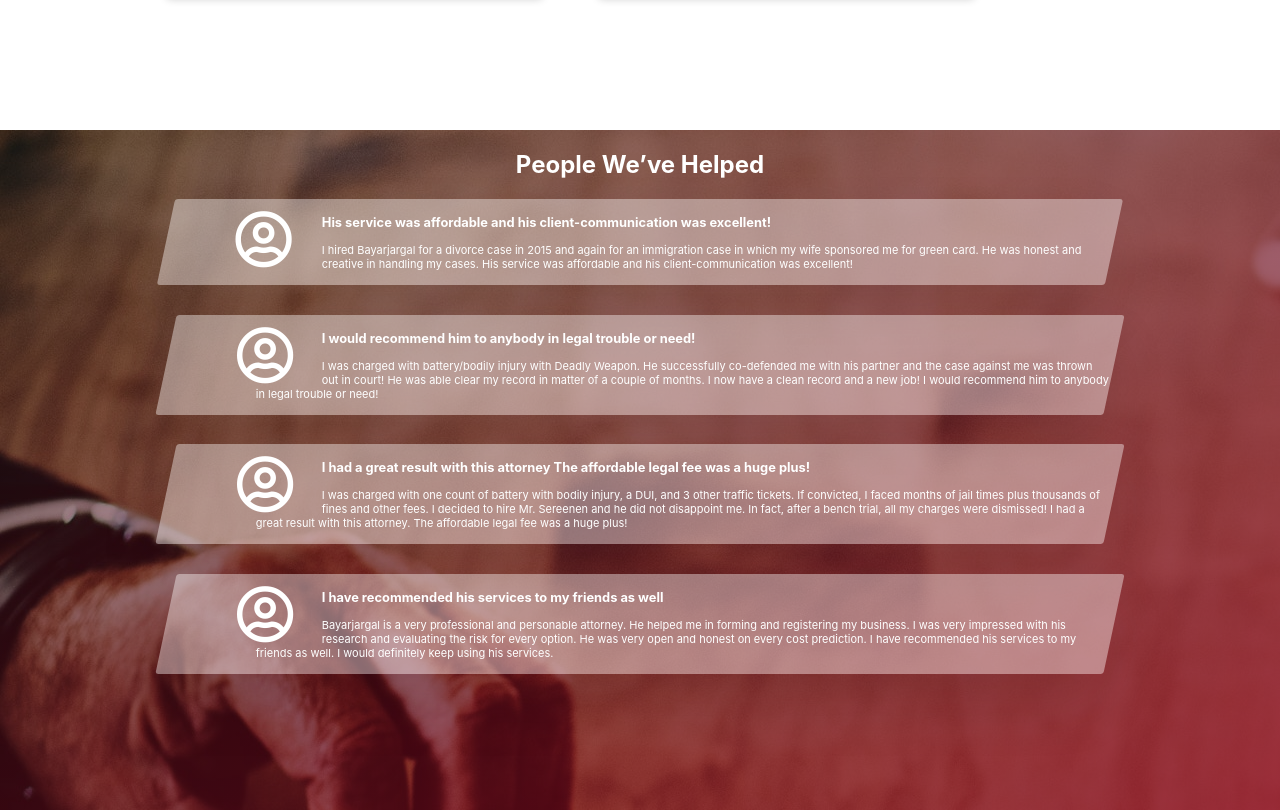
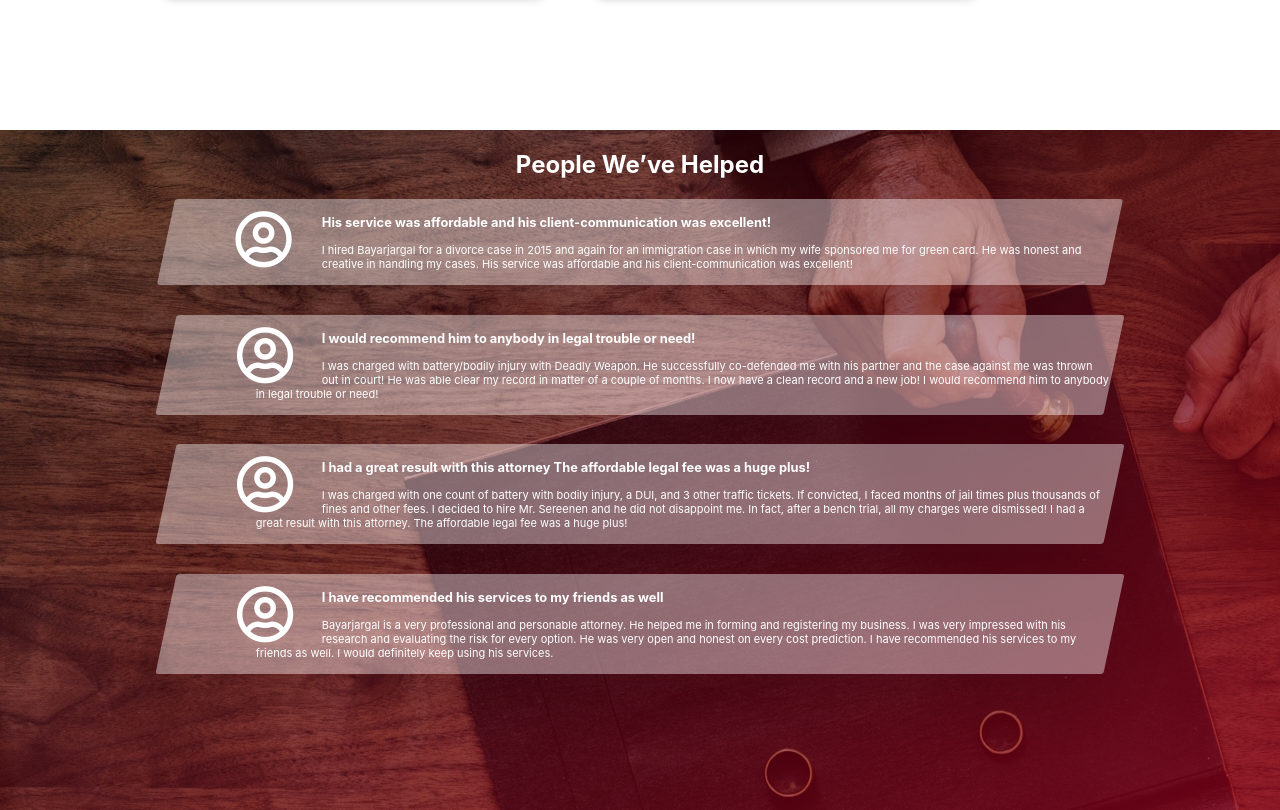
Before and after one commit to relram3/project, a React (Create React App) app: page / in a window 1280 px wide. Shown: the part 3140-3950 px from the top of the page. Built offline with nearby package versions, Linux system fonts and the light colour scheme.

Commit message:
changed background image of the testimonials site

```diff
--- a/src/styles/testimonials.css
+++ b/src/styles/testimonials.css
@@ -4,7 +4,7 @@
       rgba(0, 0, 0, 0.4),
       rgba(140, 0, 26, 0.8)
     ),
-    url(../imgs/adults-agreement-application-1059109.jpg);
+    url(../imgs/agreement-cellphone-certificate-958163.jpg);
 }
 .story {
   width: 75%;
```
Also changed, not shown: src/imgs/agreement-cellphone-certificate-958163.jpg (added).
